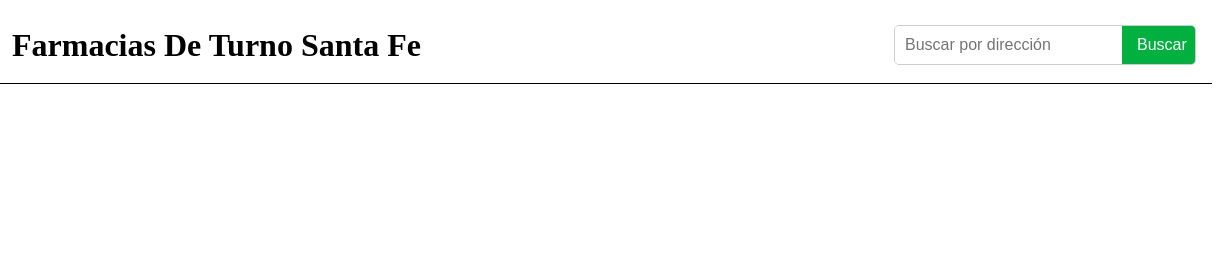
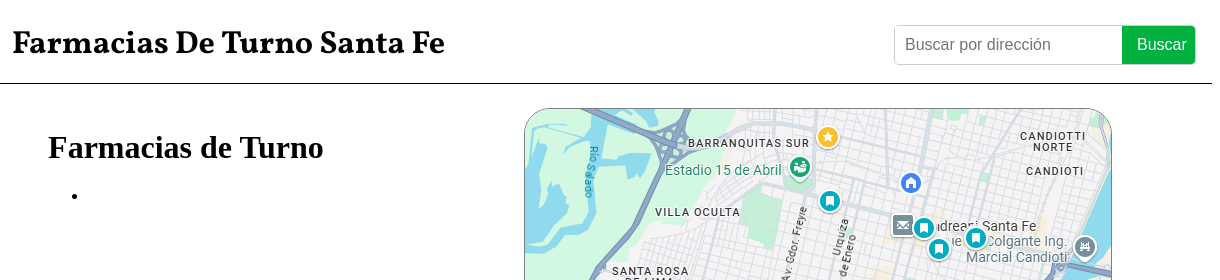
Before and after one commit to CarloFAProfumieri/deturnoar, a website: page index.html in a window 1280 px wide. Shown: the top 280 px of the page, 60-1280 px from the left. Drawn offline with Linux system fonts and the light colour scheme.

Commit message:
Added a map placeholder and a main body

```diff
--- a/index.html
+++ b/index.html
@@ -23,5 +23,20 @@
         </form>
     </div>
   </div>
+  <div class="main-container">
+      <div class="right-container">
+          <img src="public/map-placeholder.png">
+      </div>
+      <div class="left-container">
+          <h1>
+              Farmacias de Turno
+          </h1>
+          <ul>
+              <li class="card-container">
+
+              </li>
+          </ul>
+      </div>
+  </div>
 </body>
 </html>
--- a/styles.css
+++ b/styles.css
@@ -1,15 +1,10 @@
-.vollkorn-normal {
-               font-family: "Vollkorn", serif;
-               font-optical-sizing: auto;
-               font-weight: 400;
-               font-style: normal;
+.Vollkorn {
+   font-family: "Vollkorn", serif;
+   font-optical-sizing: auto;
+   font-weight: 400;
+   font-style: normal;
 }
-.vollkorn-bold {
-    font-family: "Vollkorn", serif;
-    font-optical-sizing: auto;
-    font-weight: 700;
-    font-style: bold;
-}
+
 .icon{
     max-width: 2rem;
     margin: 1rem;
@@ -22,6 +17,7 @@
 .banner-font{
     font-size: 2rem;
     font-weight: bold;
+    font-family: "Vollkorn", serif;
 }
 .navbar {
     border-bottom: black solid 1px;
@@ -39,6 +35,18 @@
     align-self: center;
 }
 
+.main-container{
+    width: 100%;
+    display: flex;
+    flex-direction: row-reverse;
+    justify-content: space-around;
+    margin: 1.5rem 0;
+}
+.right-container{
+    border: grey solid 1.5px;
+    border-radius: 26px;
+    overflow: hidden;
+}
 .search-form input {
     flex: 1;
     border: none;
```
Also changed, not shown: public/map-placeholder.png (added).
